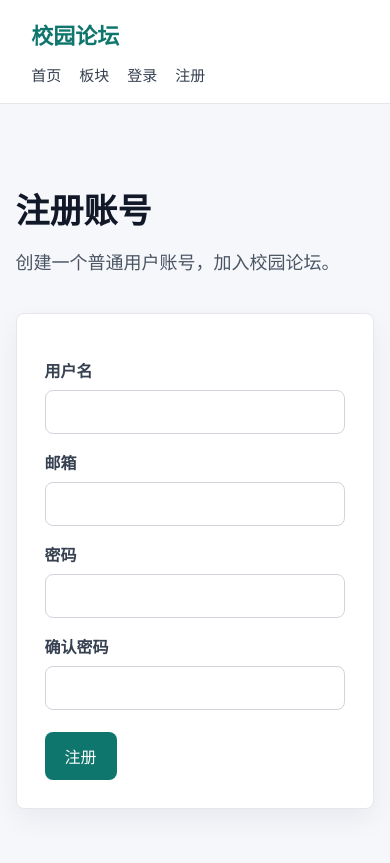
After one commit to toxicwave-hub/campus-forum, a Django app: page /accounts/register/ in a window 390 px wide. The commit adds this page. Run offline with Django 5.2, Linux system fonts and the light colour scheme; tables that the repository leaves empty hold one stand-in row (values such as "Sample post").

Commit message:
添加用户注册登录退出功能

```diff
--- /dev/null
+++ b/forum/templates/forum/base.html
@@ -0,0 +1,207 @@
+<!DOCTYPE html>
+<html lang="zh-CN">
+<head>
+    <meta charset="UTF-8">
+    <meta name="viewport" content="width=device-width, initial-scale=1.0">
+    <title>{% block title %}校园论坛{% endblock %}</title>
+    <style>
+        * {
+            box-sizing: border-box;
+        }
+
+        body {
+            margin: 0;
+            font-family: Arial, "Microsoft YaHei", sans-serif;
+            color: #1f2937;
+            background: #f5f7fb;
+        }
+
+        .navbar {
+            display: flex;
+            justify-content: space-between;
+            align-items: center;
+            padding: 18px 8%;
+            background: #ffffff;
+            border-bottom: 1px solid #e5e7eb;
+        }
+
+        .brand {
+            font-size: 22px;
+            font-weight: 700;
+            color: #0f766e;
+            text-decoration: none;
+        }
+
+        .nav-links {
+            display: flex;
+            align-items: center;
+            gap: 18px;
+        }
+
+        .nav-links a,
+        .nav-user {
+            color: #374151;
+            text-decoration: none;
+            font-size: 15px;
+        }
+
+        .nav-links a:hover {
+            color: #0f766e;
+        }
+
+        .main {
+            width: min(1080px, 92%);
+            margin: 0 auto;
+            padding: 54px 0;
+        }
+
+        .hero {
+            padding: 26px 0 34px;
+        }
+
+        h1 {
+            margin: 0 0 14px;
+            font-size: 42px;
+            color: #111827;
+        }
+
+        .welcome {
+            max-width: 720px;
+            margin: 0;
+            color: #4b5563;
+            font-size: 18px;
+            line-height: 1.8;
+        }
+
+        .section-title {
+            margin: 26px 0 18px;
+            font-size: 24px;
+        }
+
+        .cards {
+            display: grid;
+            grid-template-columns: repeat(3, 1fr);
+            gap: 18px;
+        }
+
+        .card,
+        .form-card,
+        .profile-card {
+            border: 1px solid #e5e7eb;
+            border-radius: 8px;
+            background: #ffffff;
+            box-shadow: 0 10px 28px rgba(15, 23, 42, 0.06);
+        }
+
+        .card {
+            min-height: 150px;
+            padding: 24px;
+        }
+
+        .card h3 {
+            margin: 0 0 10px;
+            font-size: 21px;
+            color: #0f766e;
+        }
+
+        .card p,
+        .profile-card p {
+            margin: 0;
+            color: #6b7280;
+            line-height: 1.7;
+        }
+
+        .form-card,
+        .profile-card {
+            max-width: 520px;
+            padding: 28px;
+        }
+
+        .form-card label {
+            display: block;
+            margin: 16px 0 8px;
+            color: #374151;
+            font-weight: 700;
+        }
+
+        .form-card input {
+            width: 100%;
+            padding: 12px 13px;
+            border: 1px solid #d1d5db;
+            border-radius: 8px;
+            font-size: 16px;
+        }
+
+        .form-card input:focus {
+            border-color: #0f766e;
+            outline: none;
+        }
+
+        .button {
+            display: inline-block;
+            margin-top: 22px;
+            padding: 12px 20px;
+            border: 0;
+            border-radius: 8px;
+            color: #ffffff;
+            background: #0f766e;
+            cursor: pointer;
+            font-size: 16px;
+            text-decoration: none;
+        }
+
+        .button:hover {
+            background: #115e59;
+        }
+
+        .error {
+            margin: 0 0 16px;
+            padding: 12px 14px;
+            border-radius: 8px;
+            color: #991b1b;
+            background: #fee2e2;
+        }
+
+        @media (max-width: 760px) {
+            .navbar {
+                align-items: flex-start;
+                flex-direction: column;
+                gap: 14px;
+            }
+
+            .nav-links {
+                flex-wrap: wrap;
+            }
+
+            h1 {
+                font-size: 34px;
+            }
+
+            .cards {
+                grid-template-columns: 1fr;
+            }
+        }
+    </style>
+</head>
+<body>
+    <nav class="navbar">
+        <a class="brand" href="{% url 'home' %}">校园论坛</a>
+        <div class="nav-links">
+            <a href="{% url 'home' %}">首页</a>
+            <a href="{% url 'home' %}">板块</a>
+            {% if user.is_authenticated %}
+                <span class="nav-user">你好，{{ user.username }}</span>
+                <a href="{% url 'user_profile' user.username %}">个人主页</a>
+                <a href="{% url 'logout' %}">退出</a>
+            {% else %}
+                <a href="{% url 'login' %}">登录</a>
+                <a href="{% url 'register' %}">注册</a>
+            {% endif %}
+        </div>
+    </nav>
+
+    <main class="main">
+        {% block content %}{% endblock %}
+    </main>
+</body>
+</html>
--- /dev/null
+++ b/forum/templates/forum/register.html
@@ -0,0 +1,31 @@
+{% extends 'forum/base.html' %}
+
+{% block title %}注册 - 校园论坛{% endblock %}
+
+{% block content %}
+    <section class="hero">
+        <h1>注册账号</h1>
+        <p class="welcome">创建一个普通用户账号，加入校园论坛。</p>
+    </section>
+
+    <form class="form-card" method="post">
+        {% csrf_token %}
+        {% if error %}
+            <p class="error">{{ error }}</p>
+        {% endif %}
+
+        <label for="username">用户名</label>
+        <input id="username" name="username" type="text" required>
+
+        <label for="email">邮箱</label>
+        <input id="email" name="email" type="email">
+
+        <label for="password">密码</label>
+        <input id="password" name="password" type="password" required>
+
+        <label for="password_confirm">确认密码</label>
+        <input id="password_confirm" name="password_confirm" type="password" required>
+
+        <button class="button" type="submit">注册</button>
+    </form>
+{% endblock %}
--- a/forum/urls.py
+++ b/forum/urls.py
@@ -4,4 +4,8 @@ from . import views
 
 urlpatterns = [
     path('', views.home, name='home'),
+    path('accounts/register/', views.register, name='register'),
+    path('accounts/login/', views.login_view, name='login'),
+    path('accounts/logout/', views.logout_view, name='logout'),
+    path('users/<str:username>/', views.user_profile, name='user_profile'),
 ]
--- a/forum/views.py
+++ b/forum/views.py
@@ -1,5 +1,61 @@
-from django.shortcuts import render
+from django.contrib.auth import authenticate, login, logout
+from django.contrib.auth.models import User
+from django.shortcuts import get_object_or_404, redirect, render
 
 
 def home(request):
     return render(request, 'forum/home.html')
+
+
+def register(request):
+    error = ''
+
+    if request.method == 'POST':
+        username = request.POST.get('username', '').strip()
+        email = request.POST.get('email', '').strip()
+        password = request.POST.get('password', '')
+        password_confirm = request.POST.get('password_confirm', '')
+
+        if not username or not password or not password_confirm:
+            error = '请填写用户名、密码和确认密码。'
+        elif password != password_confirm:
+            error = '两次输入的密码不一致。'
+        elif User.objects.filter(username=username).exists():
+            error = '这个用户名已经存在，请换一个。'
+        else:
+            user = User.objects.create_user(
+                username=username,
+                email=email,
+                password=password,
+            )
+            login(request, user)
+            return redirect('home')
+
+    return render(request, 'forum/register.html', {'error': error})
+
+
+def login_view(request):
+    error = ''
+
+    if request.method == 'POST':
+        username = request.POST.get('username', '').strip()
+        password = request.POST.get('password', '')
+        user = authenticate(request, username=username, password=password)
+
+        if user is None:
+            error = '用户名或密码错误。'
+        else:
+            login(request, user)
+            return redirect('home')
+
+    return render(request, 'forum/login.html', {'error': error})
+
+
+def logout_view(request):
+    logout(request)
+    return redirect('home')
+
+
+def user_profile(request, username):
+    profile_user = get_object_or_404(User, username=username)
+    return render(request, 'forum/user_profile.html', {'profile_user': profile_user})
```
Also changed, not shown: forum/templates/forum/home.html (+4 -138 lines), forum/templates/forum/login.html (added, +25 -0 lines), forum/templates/forum/user_profile.html (added, +15 -0 lines).
